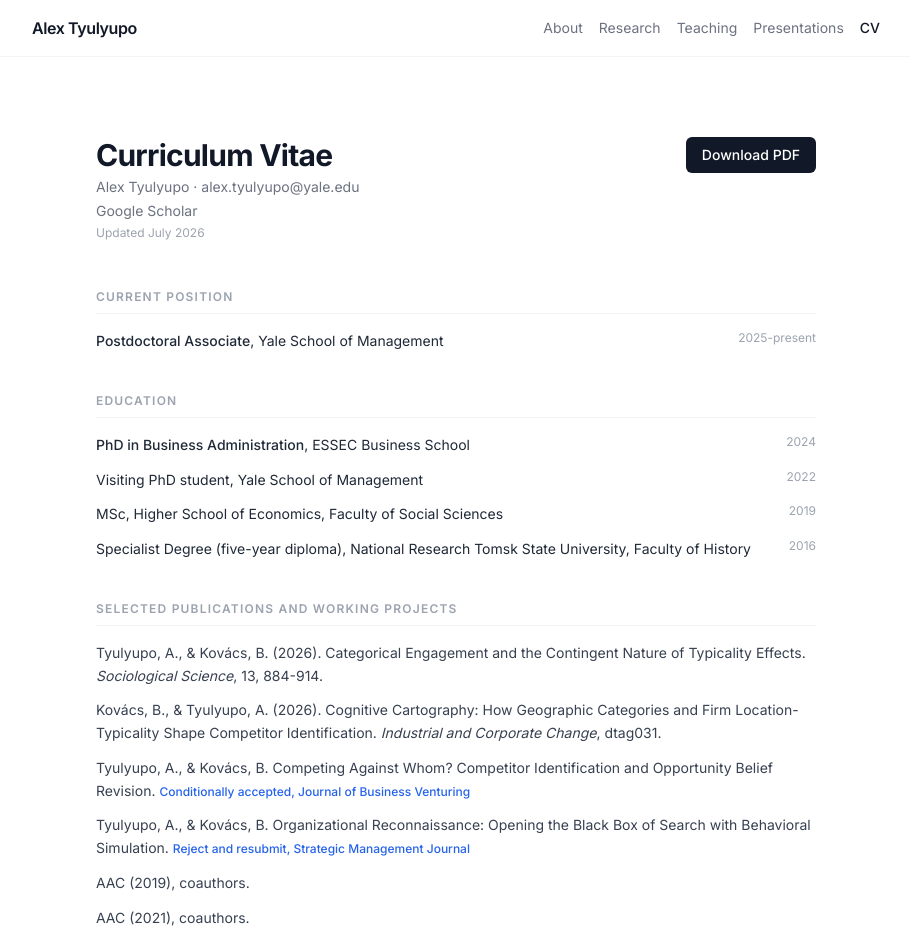
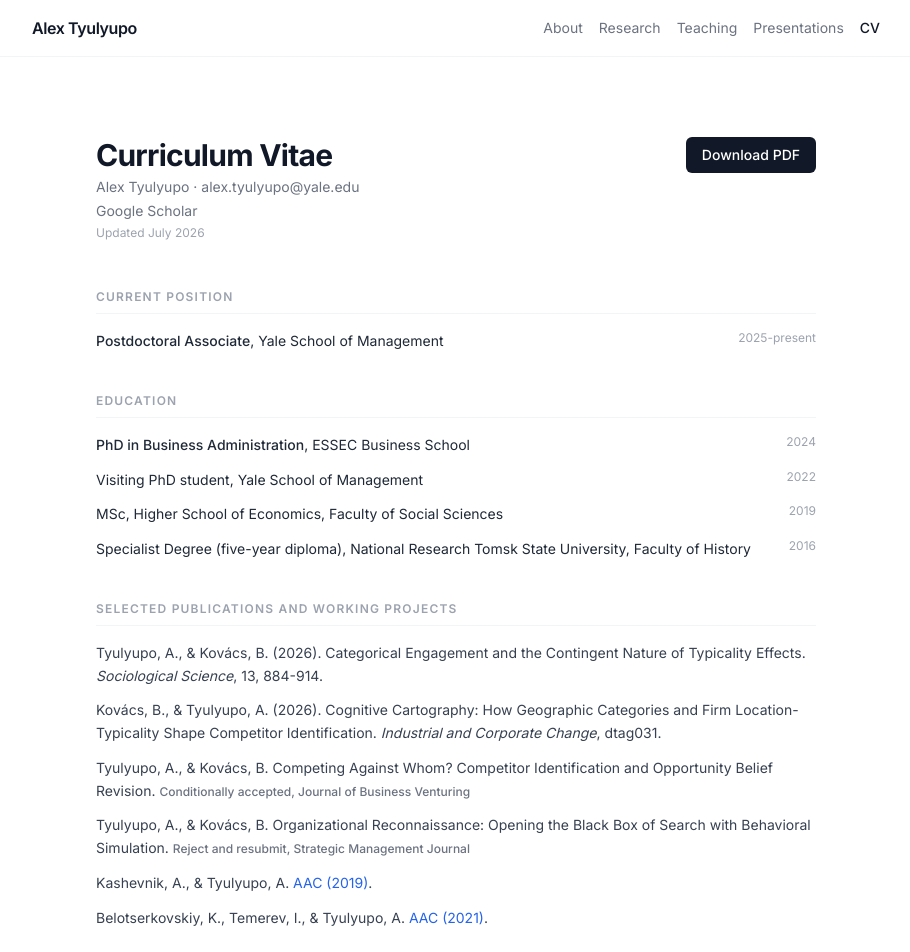
Before and after one commit to novoach/personalWebsite, a Next.js app: page /cv in a window 1280 px wide. Shown: the top 952 px of the page, without its empty margins (184-1094 px from the left). Built offline with nearby package versions, Linux system fonts and the light colour scheme.

Commit message:
Refine AAC CV entries

```diff
--- a/app/cv/page.tsx
+++ b/app/cv/page.tsx
@@ -133,36 +133,40 @@ export default function CV() {
           <p>
             Tyulyupo, A., &amp; Kovács, B. Competing Against Whom? Competitor
             Identification and Opportunity Belief Revision.{" "}
-            <span className="text-blue-600 text-xs font-medium">
+            <span className="text-gray-500 text-xs font-medium">
               Conditionally accepted, Journal of Business Venturing
             </span>
           </p>
           <p>
             Tyulyupo, A., &amp; Kovács, B. Organizational Reconnaissance:
             Opening the Black Box of Search with Behavioral Simulation.{" "}
-            <span className="text-blue-600 text-xs font-medium">
+            <span className="text-gray-500 text-xs font-medium">
               Reject and resubmit, Strategic Management Journal
             </span>
           </p>
           <p>
+            Kashevnik, A., &amp; Tyulyupo, A.{" "}
             <a
               href="https://publications.americanalpineclub.org/articles/13201215434"
               target="_blank"
               rel="noopener noreferrer"
-              className="hover:text-gray-900 transition-colors"
+              className="text-blue-600 hover:text-blue-800 transition-colors"
             >
-              AAC (2019), coauthors.
+              AAC (2019)
             </a>
+            .
           </p>
           <p>
+            Belotserkovskiy, K., Temerev, I., &amp; Tyulyupo, A.{" "}
             <a
               href="https://publications.americanalpineclub.org/articles/13201216101"
               target="_blank"
               rel="noopener noreferrer"
-              className="hover:text-gray-900 transition-colors"
+              className="text-blue-600 hover:text-blue-800 transition-colors"
             >
-              AAC (2021), coauthors.
+              AAC (2021)
             </a>
+            .
           </p>
         </div>
       </Section>
```
